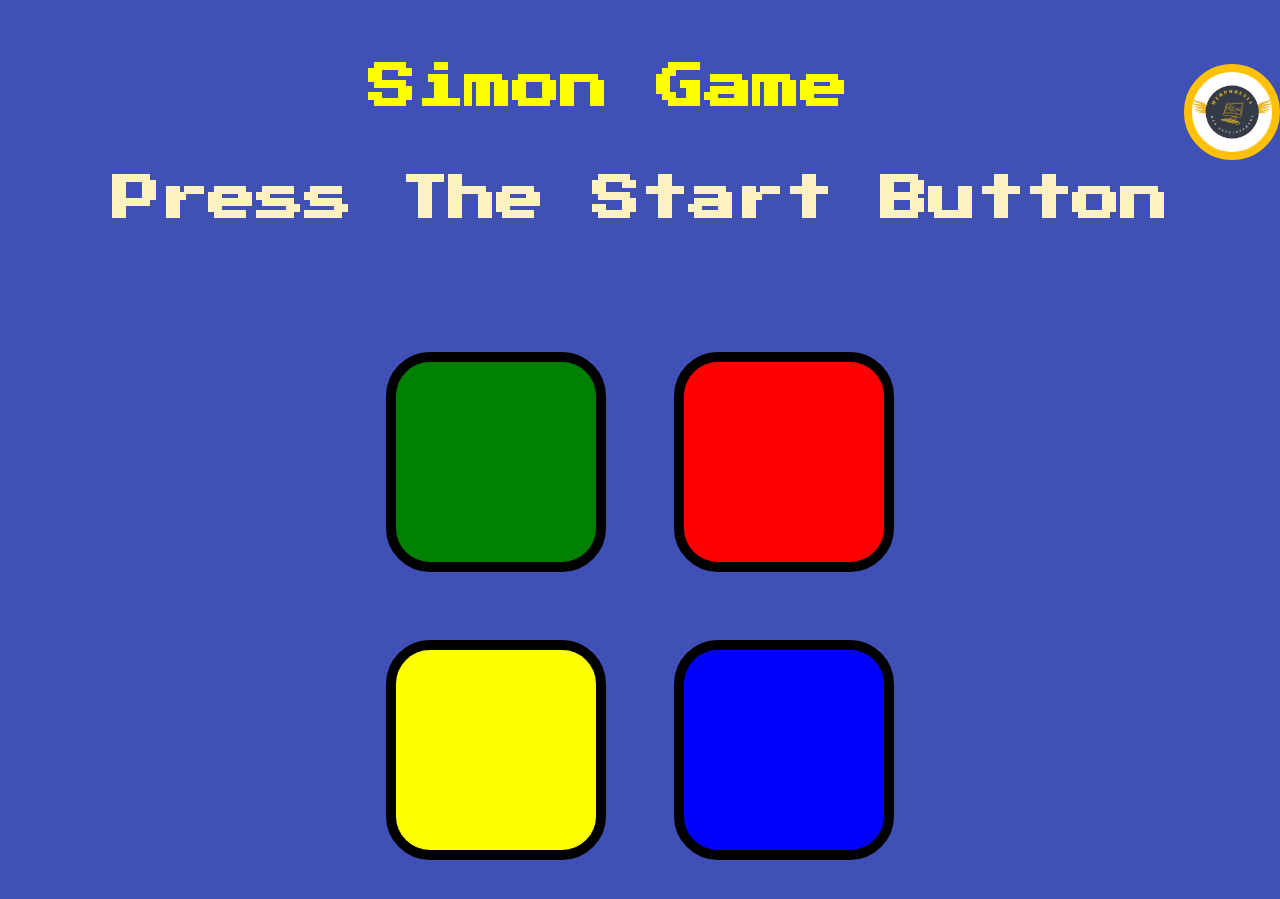
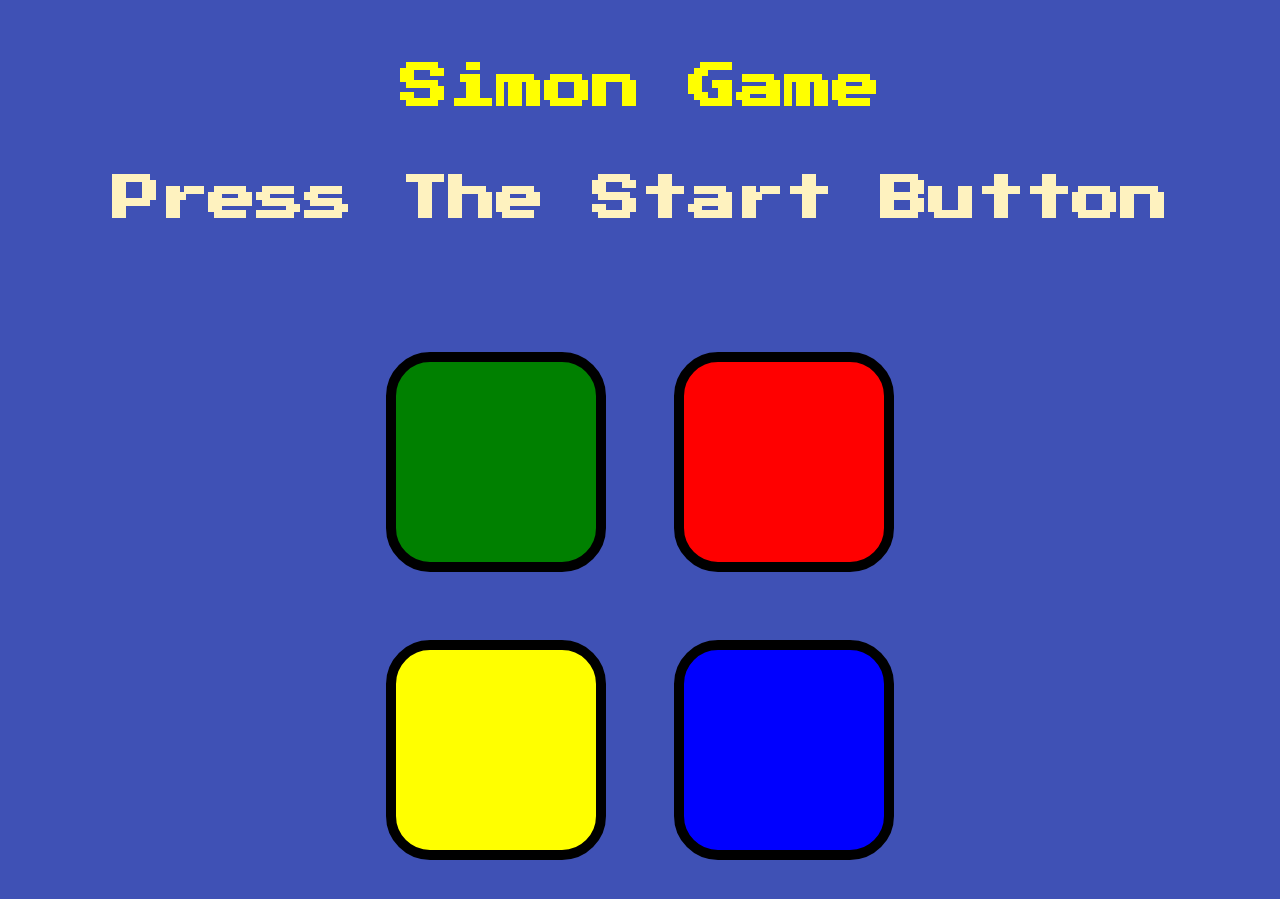
Before and after one commit to saksak218/simon-game, a plain HTML site: page index.html in a window 1280 px wide. Shown: the top 899 px of the page. Drawn offline with nearby package versions, Linux system fonts and the light colour scheme.

Commit message:
logo remove

```diff
--- a/index.html
+++ b/index.html
@@ -14,7 +14,7 @@
 
 <body>
 
-  <img src="/images/webphoenix.png" alt="Your Logo" class="logo">
+<!--   <img src="/images/webphoenix.png" alt="Your Logo" class="logo"> -->
   <h1 id="game-name">Simon Game</h1>
   <h1 id="level-title">Press The Start Button</h1>
   <div class="container">
```
